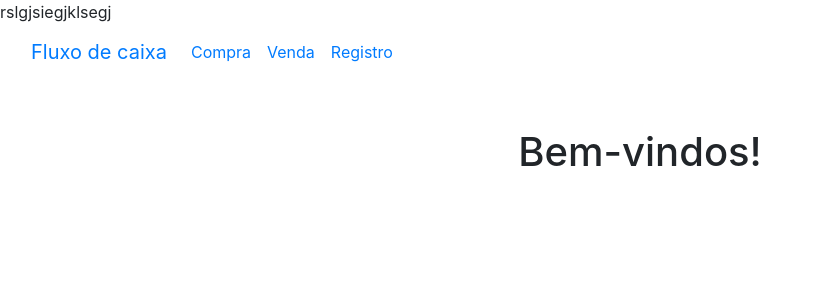
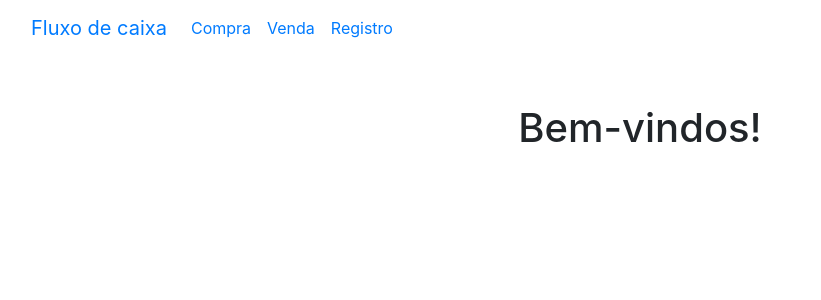
Before and after one commit to PortadordeCNPJ/caixaFestaJunina, a PHP site: page /index.php in a window 1280 px wide. Shown: the top 300 px of the page, without its empty margins (0-821 px from the left). Run offline with PHP 8.4, Linux system fonts and the light colour scheme.

Commit message:
aslfjoiasdnfl

```diff
--- a/index.php
+++ b/index.php
@@ -4,7 +4,7 @@
     <meta charset="utf-8">
     <meta name="viewport" content="width=device-width, initial-scale=1">
     <title>Barraca Julina</title>
-rslgjsiegjklsegj
+
     <link rel="stylesheet" href="https://cdn.jsdelivr.net/npm/bootstrap@4.3.1/dist/css/bootstrap.min.css"
         integrity="sha384-ggOyR0iXCbMQv3Xipma34MD+dH/1fQ784/j6cY/iJTQUOhcWr7x9JvoRxT2MZw1T" crossorigin="anonymous">
 
```
